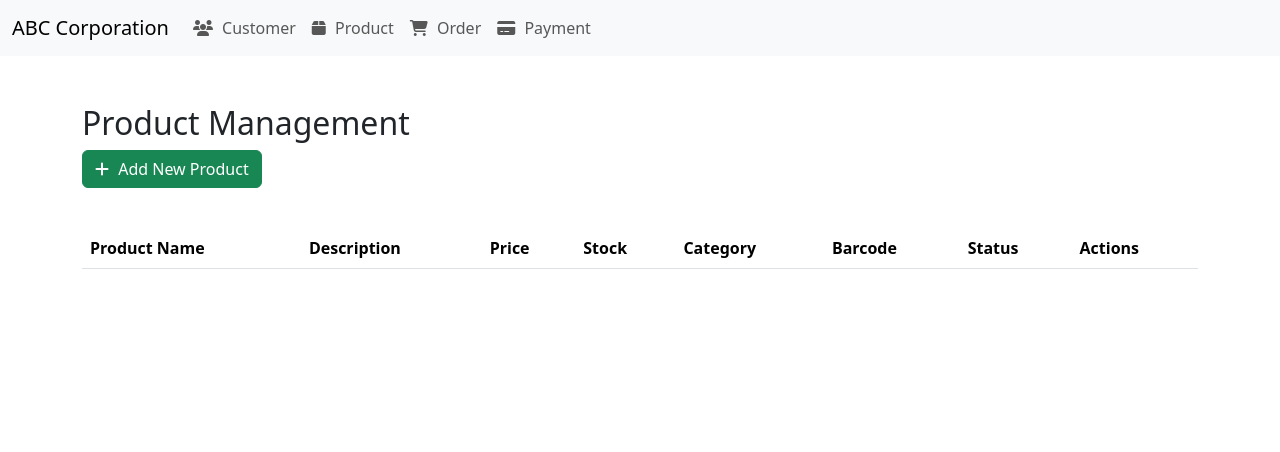
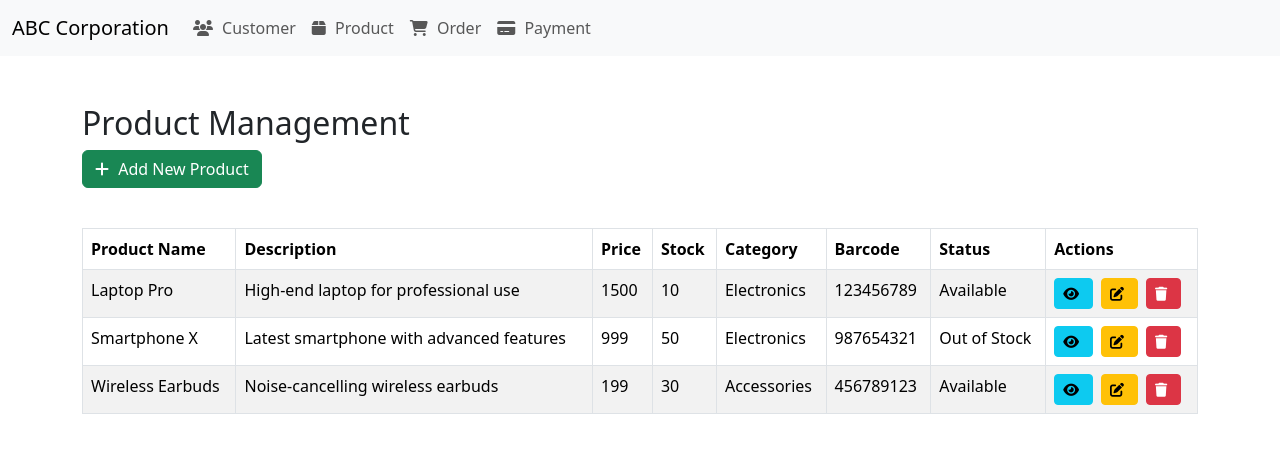
Before and after one commit to shyshasy/commercial-management-app, a Vue app: page /products in a window 1280 px wide. Shown: the top 452 px of the page. Built offline with nearby package versions, Linux system fonts and the light colour scheme.

Commit message:
Update: Change the styling of the Product component

```diff
--- a/src/App.vue
+++ b/src/App.vue
@@ -19,7 +19,7 @@
               </router-link>
             </li>
             <li class="nav-item">
-              <router-link class="nav-link" to="/orders">
+              <router-link class="nav-link" to="/OrderList">
                 <i class="fas fa-shopping-cart"></i> Order
               </router-link>
             </li>
--- a/src/components/Product.vue
+++ b/src/components/Product.vue
@@ -8,7 +8,8 @@
       </button>
 
       <!-- Product list in a Bootstrap table -->
-      <table class="table table-striped mt-4">
+      <table class="table table-striped table-bordered mt-4">
+
         <thead>
           <tr>
             <th>Product Name</th>
@@ -152,7 +153,39 @@
 import { ref } from 'vue';
 
 // Variables réactives
-  const products = ref([]);
+const products = ref([
+  {
+    id: 1,
+    name: 'Laptop Pro',
+    description: 'High-end laptop for professional use',
+    price: '1500',
+    stock: 10,
+    category: 'Electronics',
+    barcode: '123456789',
+    status: 'Available'
+  },
+  {
+    id: 2,
+    name: 'Smartphone X',
+    description: 'Latest smartphone with advanced features',
+    price: '999',
+    stock: 50,
+    category: 'Electronics',
+    barcode: '987654321',
+    status: 'Out of Stock'
+  },
+  {
+    id: 3,
+    name: 'Wireless Earbuds',
+    description: 'Noise-cancelling wireless earbuds',
+    price: '199',
+    stock: 30,
+    category: 'Accessories',
+    barcode: '456789123',
+    status: 'Available'
+  }
+]);
+
 const newProduct = ref({
   name: '',
   description: '',
@@ -217,6 +250,12 @@
 };
 </script>
 
+
   <style scoped>
-  /* Add any additional custom styles here */
+  .custom-table {
+    border: 2px solid #007bff; /* Bordure bleue */
+    border-radius: 10px; /* Coins arrondis */
+    overflow: hidden; /* Contenu du tableau bien contenu */
+    box-shadow: 0px 4px 8px rgba(0, 0, 0, 0.1); /* Ombre douce */
+  }
   </style>
```
Lines whose indentation alone changed are shown as unchanged.
